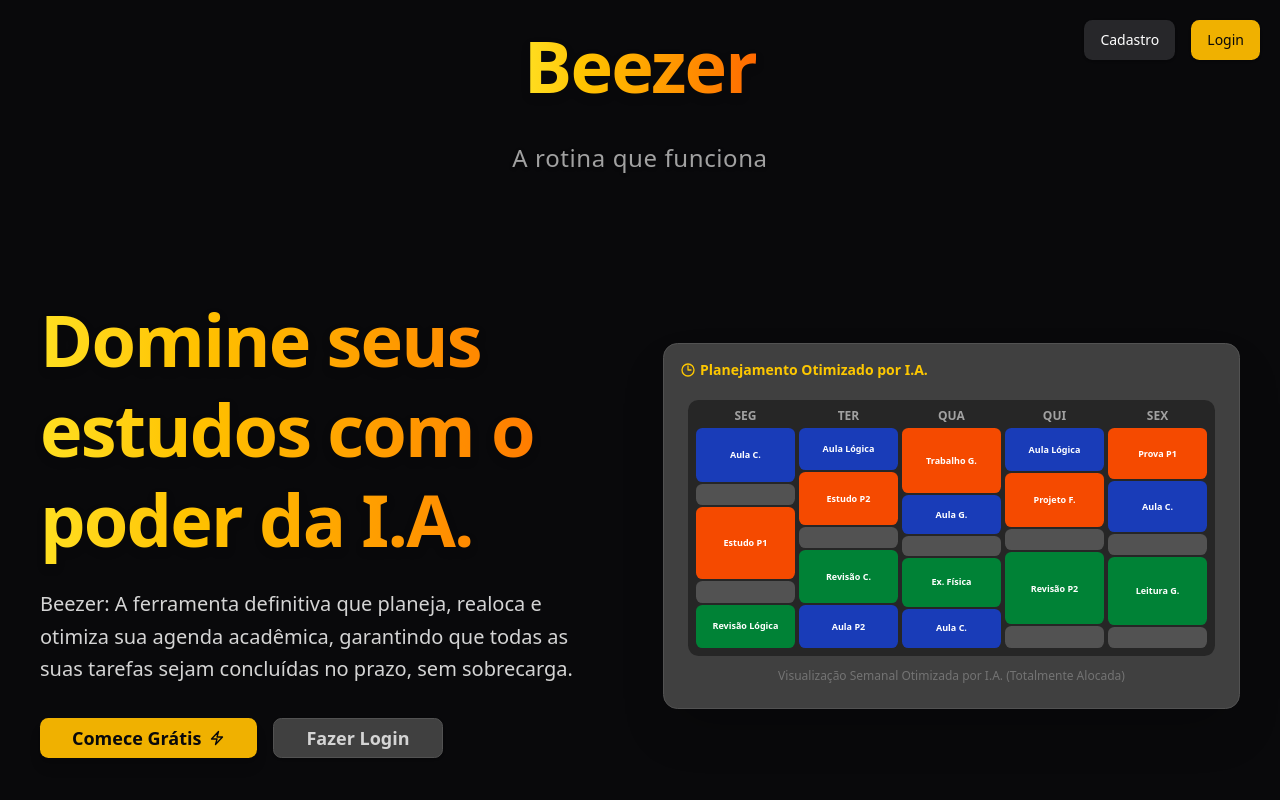
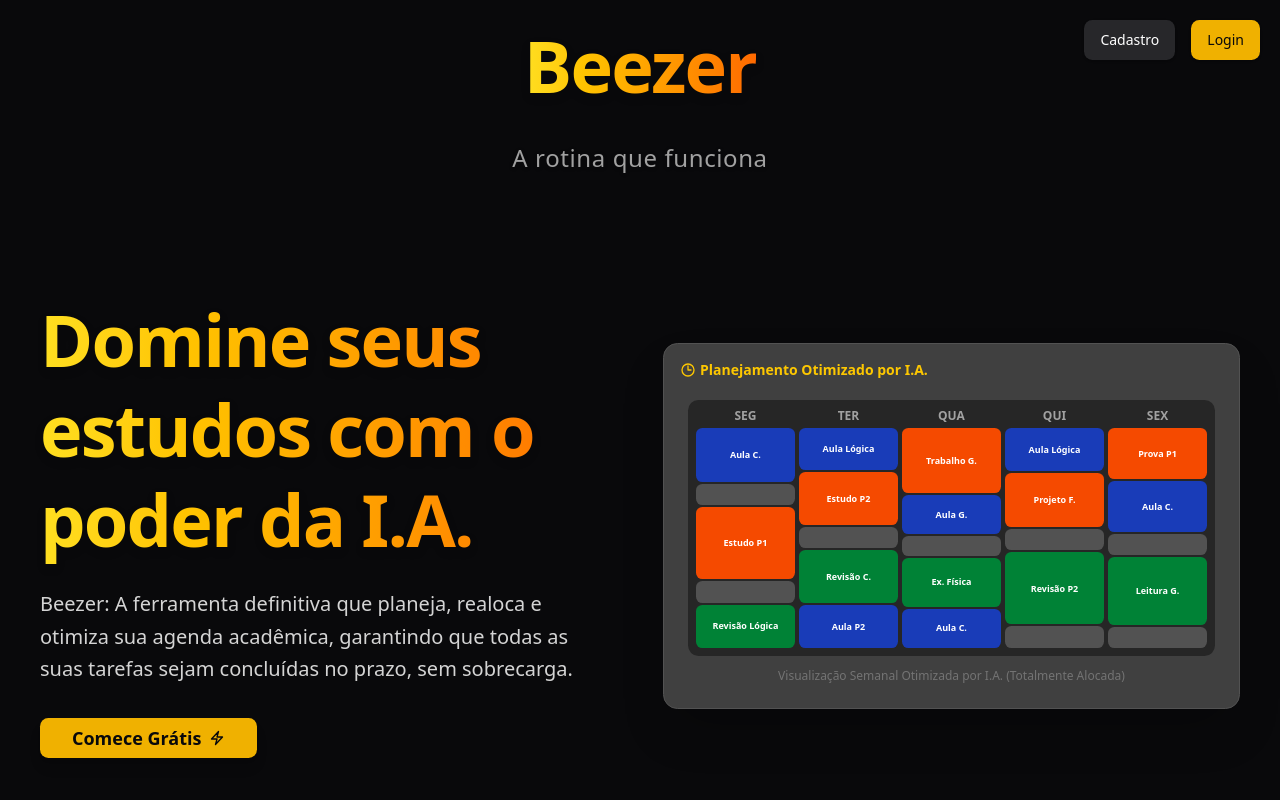
Before and after one commit to ana-borowsky/cronograma-educacional-react, a React (Vite) app in the folder frontend/: page / in a window 1280 px wide. Shown: the top 800 px of the page. Built offline with nearby package versions, Linux system fonts and the light colour scheme.

Commit message:
Altera botões da home

```diff
--- a/frontend/src/pages/Home.jsx
+++ b/frontend/src/pages/Home.jsx
@@ -86,7 +86,6 @@ const Home = () => {
     <Layout subtitle="A rotina que funciona">
       <div className="max-w-[1600px] mx-auto p-5 space-y-16">
 
-        {/* 1. HERO SECTION - MAIS IMPRESSIONANTE */}
         <div className="flex flex-col lg:flex-row items-center justify-between gap-12 pt-10">
           <div className="lg:w-1/2">
 
@@ -100,20 +99,14 @@ const Home = () => {
             </p>
 
             <div className="flex gap-4">
-              <Button size="lg" className="bg-yellow-500 hover:bg-orange-600 text-lg font-semibold shadow-lg transition duration-200" asChild>
+              <Button size="lg" className= "text-lg font-semibold shadow-lg transition duration-200" asChild>
                 <Link to="/signup">
                   Comece Grátis <Zap className="ml-2 h-5 w-5" />
-                </Link>
-              </Button>
-              <Button variant="outline" size="lg" className="bg-neutral-700 border-neutral-600 hover:bg-neutral-600 text-neutral-300 text-lg font-semibold transition duration-200" asChild>
-                <Link to="/login">
-                  Fazer Login
                 </Link>
               </Button>
             </div>
           </div>
 
-          {/* Mockup Simulado de Agenda Otimizada (AGORA PREENCHIDO) */}
           <div className="lg:w-1/2 p-6 bg-neutral-700 rounded-xl border border-neutral-600 shadow-2xl relative min-h-[300px]">
             <div className="absolute top-4 left-4 text-sm text-yellow-400 font-bold flex items-center gap-1">
               <Clock /> Planejamento Otimizado por I.A.
@@ -139,7 +132,6 @@ const Home = () => {
           </div>
         </div>
 
-        {/* 2. VISÃO GERAL DAS ESPECIFICAÇÕES - Foco na Otimização */}
         <div className="pt-10">
           <h2 className="text-4xl font-bold text-neutral-200 mb-8 text-center border-b border-neutral-700 pb-4">
             Como Beezer Transforma Sua Jornada
@@ -147,7 +139,6 @@ const Home = () => {
 
           <div className="grid grid-cols-1 md:grid-cols-3 gap-8">
 
-            {/* OTIMIZAÇÃO (Gráfico Fictício) */}
             <div className="bg-neutral-800 p-6 rounded-lg border border-neutral-700 shadow-xl col-span-2">
               <h3 className="text-2xl font-bold text-neutral-100 mb-4 flex items-center gap-2">
                 <DatasetIcon className="text-yellow-500" /> Otimização Inteligente de Tempo
@@ -177,7 +168,6 @@ const Home = () => {
               </div>
             </div>
 
-            {/* CICLO DE FEEDBACK */}
             <div className="bg-neutral-800 p-6 rounded-lg border border-neutral-700 shadow-xl">
               <h3 className="text-2xl font-bold text-neutral-100 mb-4 flex items-center gap-2">
                 <CheckCircle className="text-blue-500" /> Ciclo de Revisão e Conclusão
@@ -210,7 +200,6 @@ const Home = () => {
           </div>
         </div>
 
-        {/* 3. RECURSOS CHAVE DETALHADOS (ANTIGOS FEATURE CARDS) */}
         <div className="pt-10">
           <h2 className="text-4xl font-bold text-neutral-200 mb-8 text-center border-b border-neutral-700 pb-4">
             Funcionalidades Essenciais
```
